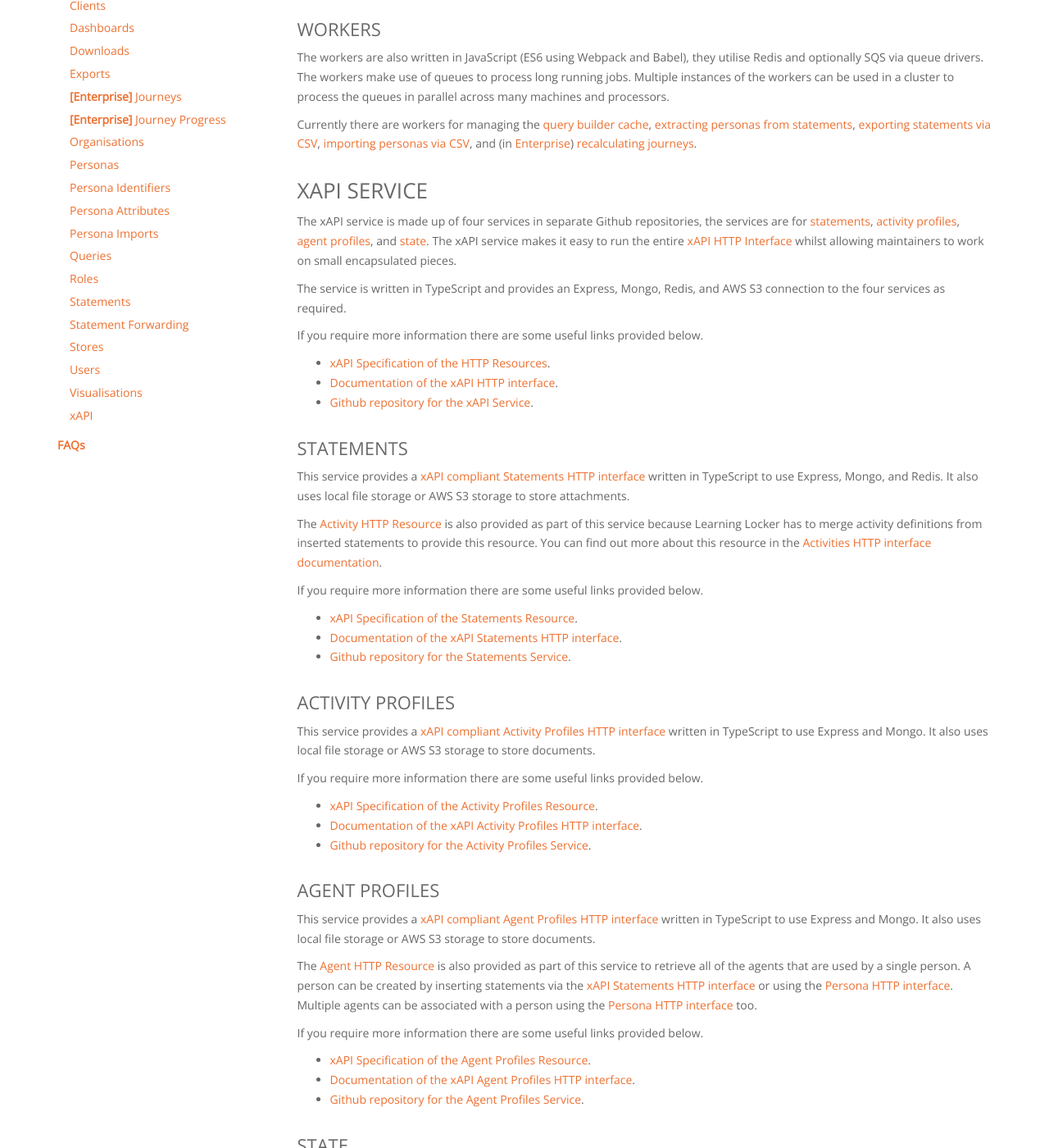
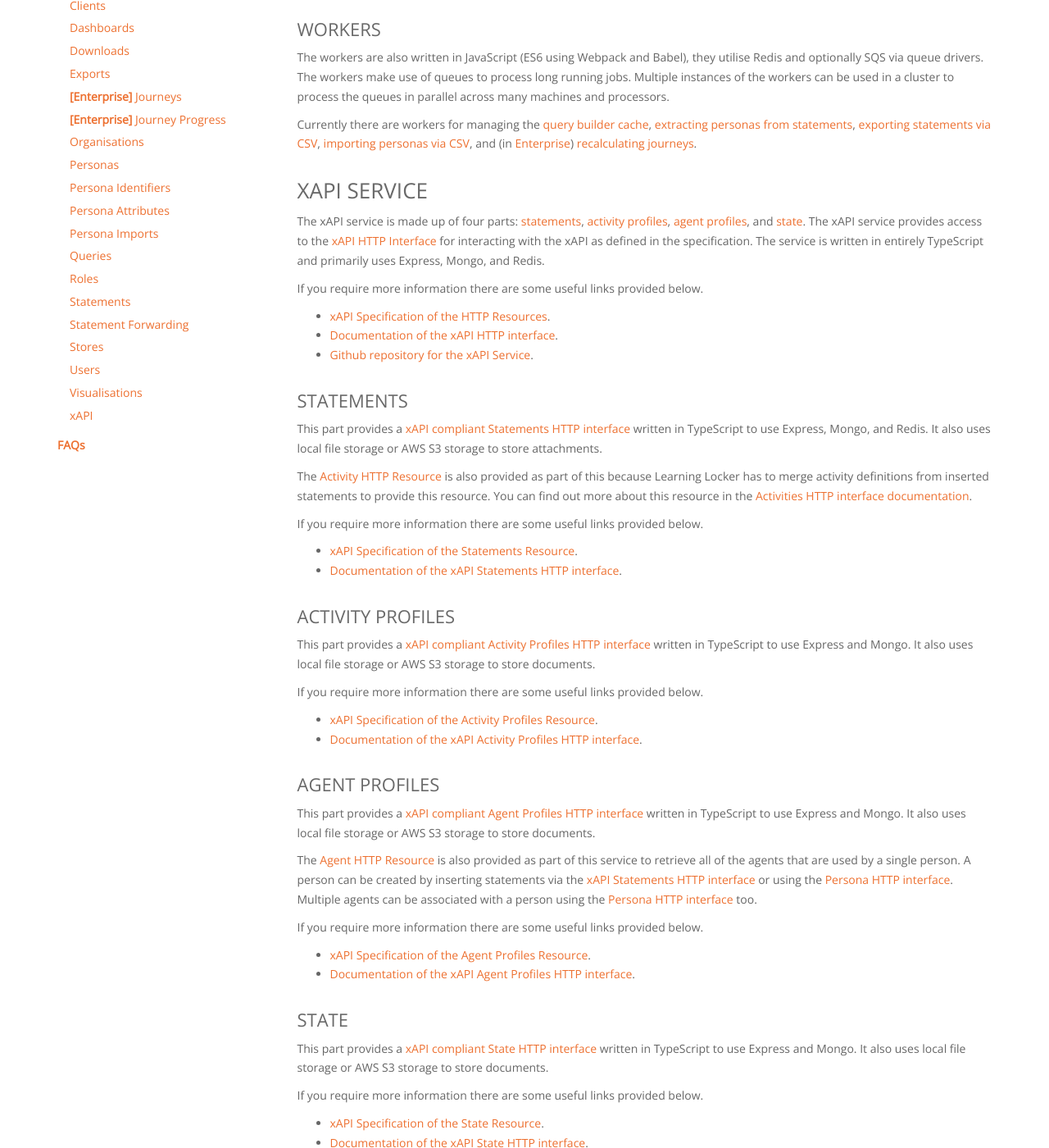
Before and after one commit to LearningLocker/docs, a Jekyll site: the page built from src/overview-architecture.md, in a window 1280 px wide and 1400 px high, scrolled down 715 px. Shown: the whole window at 82% size. Built offline with Jekyll 4.4.1, drawn with Linux system fonts in a browser that asks for light colours; nearby versions of some CDN libraries; our own code applies the rules of GitHub Pages for plain Markdown files; some of the changed text lies outside the part shown.

Commit message:
docs: Removes references to the 4 xAPI service repos.

```diff
--- a/src/overview-architecture.md
+++ b/src/overview-architecture.md
@@ -21,9 +21,7 @@ The workers are also written in JavaScript (ES6 using Webpack and Babel), they u
 Currently there are workers for managing the [query builder cache](https://ht2ltd.zendesk.com/hc/en-us/articles/115000925249-Query-Builder-Overview), [extracting personas from statements](../http-personas), [exporting statements via CSV](https://ht2ltd.zendesk.com/hc/en-us/articles/115000931369-Exporting-statements-to-CSV), [importing personas via CSV](https://ht2ltd.zendesk.com/hc/en-us/articles/115001223771-Adding-Additional-Data-to-People-via-CSV), and (in [Enterprise](https://www.ht2labs.com/learning-locker)) [recalculating journeys](https://ht2ltd.zendesk.com/hc/en-us/articles/115000857025-Journeys-Overview).
 
 ## xAPI Service
-The xAPI service is made up of four services in separate Github repositories, the services are for [statements](#statements), [activity profiles](#activity-profiles), [agent profiles](#agent-profiles), and [state](#state). The xAPI service makes it easy to run the entire [xAPI HTTP Interface](../xapi-http) whilst allowing maintainers to work on small encapsulated pieces.
-
-The service is written in TypeScript and provides an Express, Mongo, Redis, and AWS S3 connection to the four services as required.
+The xAPI service is made up of four parts: [statements](#statements), [activity profiles](#activity-profiles), [agent profiles](#agent-profiles), and [state](#state). The xAPI service provides access to the [xAPI HTTP Interface](../xapi-http) for interacting with the xAPI as defined in the specification. The service is written in entirely TypeScript and primarily uses Express, Mongo, and Redis.
 
 If you require more information there are some useful links provided below.
 - [xAPI Specification of the HTTP Resources](https://github.com/adlnet/xAPI-Spec/blob/master/xAPI-Communication.md#20-resources).
@@ -31,37 +29,33 @@ If you require more information there are some useful links provided below.
 - [Github repository for the xAPI Service](http://github.com/LearningLocker/xapi-service).
 
 ### Statements
-This service provides a [xAPI compliant Statements HTTP interface](../http-xapi-statements) written in TypeScript to use Express, Mongo, and Redis. It also uses local file storage or AWS S3 storage to store attachments.
+This part provides a [xAPI compliant Statements HTTP interface](../http-xapi-statements) written in TypeScript to use Express, Mongo, and Redis. It also uses local file storage or AWS S3 storage to store attachments.
 
-The [Activity HTTP Resource](https://github.com/adlnet/xAPI-Spec/blob/master/xAPI-Communication.md#25-activities-resource) is also provided as part of this service because Learning Locker has to merge activity definitions from inserted statements to provide this resource. You can find out more about this resource in the [Activities HTTP interface documentation](../http-xapi-activities#get-activities).
+The [Activity HTTP Resource](https://github.com/adlnet/xAPI-Spec/blob/master/xAPI-Communication.md#25-activities-resource) is also provided as part of this because Learning Locker has to merge activity definitions from inserted statements to provide this resource. You can find out more about this resource in the [Activities HTTP interface documentation](../http-xapi-activities#get-activities).
 
 If you require more information there are some useful links provided below.
 - [xAPI Specification of the Statements Resource](https://github.com/adlnet/xAPI-Spec/blob/master/xAPI-Communication.md#stmtres).
 - [Documentation of the xAPI Statements HTTP interface](../http-xapi-statements).
-- [Github repository for the Statements Service](http://github.com/LearningLocker/xapi-statements).
 
 ### Activity Profiles
-This service provides a [xAPI compliant Activity Profiles HTTP interface](../http-xapi-activities) written in TypeScript to use Express and Mongo. It also uses local file storage or AWS S3 storage to store documents.
+This part provides a [xAPI compliant Activity Profiles HTTP interface](../http-xapi-activities) written in TypeScript to use Express and Mongo. It also uses local file storage or AWS S3 storage to store documents.
 
 If you require more information there are some useful links provided below.
 - [xAPI Specification of the Activity Profiles Resource](https://github.com/adlnet/xAPI-Spec/blob/master/xAPI-Communication.md#actprofres).
 - [Documentation of the xAPI Activity Profiles HTTP interface](../http-xapi-activities).
-- [Github repository for the Activity Profiles Service](http://github.com/LearningLocker/xapi-activities).
 
 ### Agent Profiles
-This service provides a [xAPI compliant Agent Profiles HTTP interface](../http-xapi-agents) written in TypeScript to use Express and Mongo. It also uses local file storage or AWS S3 storage to store documents.
+This part provides a [xAPI compliant Agent Profiles HTTP interface](../http-xapi-agents) written in TypeScript to use Express and Mongo. It also uses local file storage or AWS S3 storage to store documents.
 
 The [Agent HTTP Resource](https://github.com/adlnet/xAPI-Spec/blob/master/xAPI-Communication.md#24-agents-resource) is also provided as part of this service to retrieve all of the agents that are used by a single person. A person can be created by inserting statements via the [xAPI Statements HTTP interface](../http-xapi-statements) or using the [Persona HTTP interface](../http-personas). Multiple agents can be associated with a person using the [Persona HTTP interface](../http-personas) too.
 
 If you require more information there are some useful links provided below.
 - [xAPI Specification of the Agent Profiles Resource](https://github.com/adlnet/xAPI-Spec/blob/master/xAPI-Communication.md#26-agent-profile-resource).
 - [Documentation of the xAPI Agent Profiles HTTP interface](../http-xapi-agents).
-- [Github repository for the Agent Profiles Service](http://github.com/LearningLocker/xapi-agents).
 
 ### State
-This service provides a [xAPI compliant State HTTP interface](../http-xapi-states) written in TypeScript to use Express and Mongo. It also uses local file storage or AWS S3 storage to store documents.
+This part provides a [xAPI compliant State HTTP interface](../http-xapi-states) written in TypeScript to use Express and Mongo. It also uses local file storage or AWS S3 storage to store documents.
 
 If you require more information there are some useful links provided below.
 - [xAPI Specification of the State Resource](https://github.com/adlnet/xAPI-Spec/blob/master/xAPI-Communication.md#23-state-resource).
 - [Documentation of the xAPI State HTTP interface](../http-xapi-states).
-- [Github repository for the State Service](http://github.com/LearningLocker/xapi-state).
```
